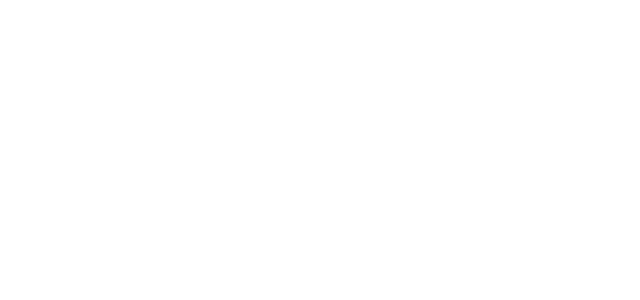
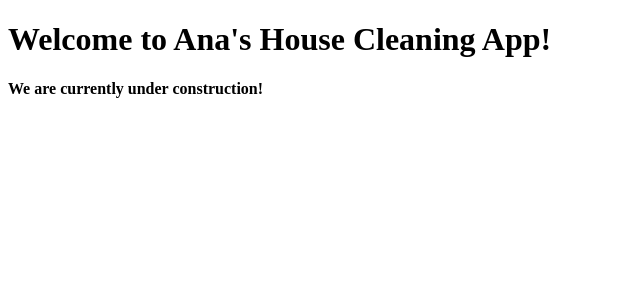
Before and after one commit to Molagg92/project-ahc-react-, a React (Create React App) app: page / in a window 1280 px wide. Shown: the top 300 px of the page, without its empty margins (0-640 px from the left). Built offline with nearby package versions, Linux system fonts and the light colour scheme.

Commit message:
make home page

```diff
--- a/src/components/App.js
+++ b/src/components/App.js
@@ -1,10 +1,10 @@
 import React from "react";
+import Home from "./Home";
 
 function App() {
   return (
    <>
-
-
+    <Home />
    </>
   );
 }
--- /dev/null
+++ b/src/components/Home.js
@@ -0,0 +1,12 @@
+import React from "react";
+
+function Home() {
+  return (
+    <div>
+      <h1> Welcome to Ana's House Cleaning App!</h1>
+      <h4>We are currently under construction!</h4>
+    </div>
+  );
+}
+
+export default Home;
```
